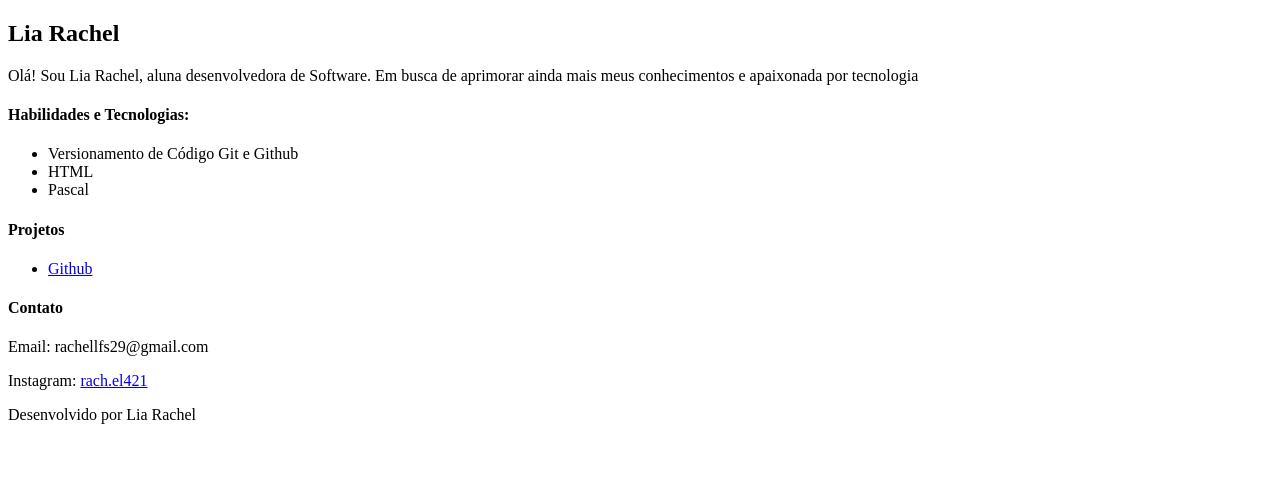
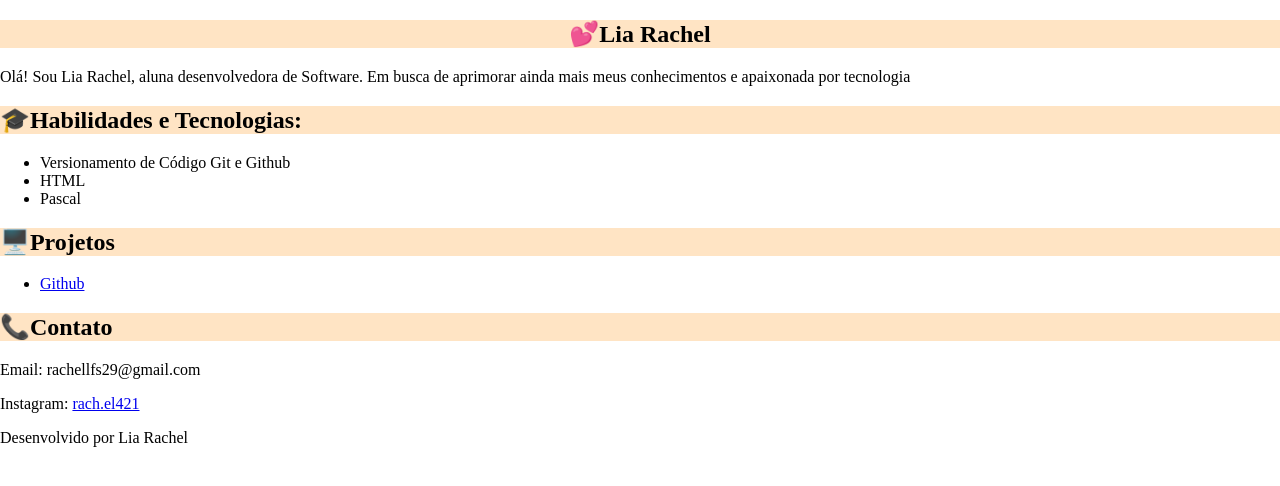
Before and after one commit to Rachel-210/Projeto-2, a plain HTML site: page hindex.html in a window 1280 px wide. Drawn offline with Linux system fonts and the light colour scheme.

Commit message:
Style da página

```diff
--- a/hindex.html
+++ b/hindex.html
@@ -5,17 +5,20 @@
     <meta name="viewport" content="width=device-width, initial-scale=1.0">
     <title>Portifólio - Lia Rachel</title>
 </head>
-<body>
-    <section>
-        <h1>Lia Rachel</h1>
+<body style="font-style: normal; margin: 0; padding: 0;">
+    <section style="background-color: bisque;">
+
+    <h1 style="text-align: center;">💕Lia Rachel</h1>
+    </section>
         <p>
           Olá! Sou Lia Rachel, aluna desenvolvedora de Software. Em busca de
           aprimorar ainda mais meus conhecimentos e apaixonada por tecnologia
         </p>
-      </section>
+      </section >
 
-      <section>
-        <h4>Habilidades e Tecnologias:</h4>
+      <section style="background-color: bisque;">
+        <h1>🎓Habilidades e Tecnologias:</h1>
+        </section>
         <ul>
           <li>Versionamento de Código Git e Github</li>
           <li>HTML</li>
@@ -23,15 +26,17 @@
         </ul>
       </section>
 
-      <section>
-        <h4>Projetos</h4>
+      <section style="background-color: bisque;">
+        <h1>🖥️Projetos</h1>
+        </section>
         <ul>
           <li><a href="https://github.com/Rachel-210" target="_black">Github</a></li>
         </ul>
       </section>
 
-      <section>
-        <h4>Contato</h4>
+      <section style="background-color: bisque;">
+        <h1>📞Contato</h1>
+        </section>
         <p>Email: rachellfs29@gmail.com
         <p>Instagram: <a href="https://instagram.com/rach.el421" target="_black">rach.el421</a></p>
       </section>
```
